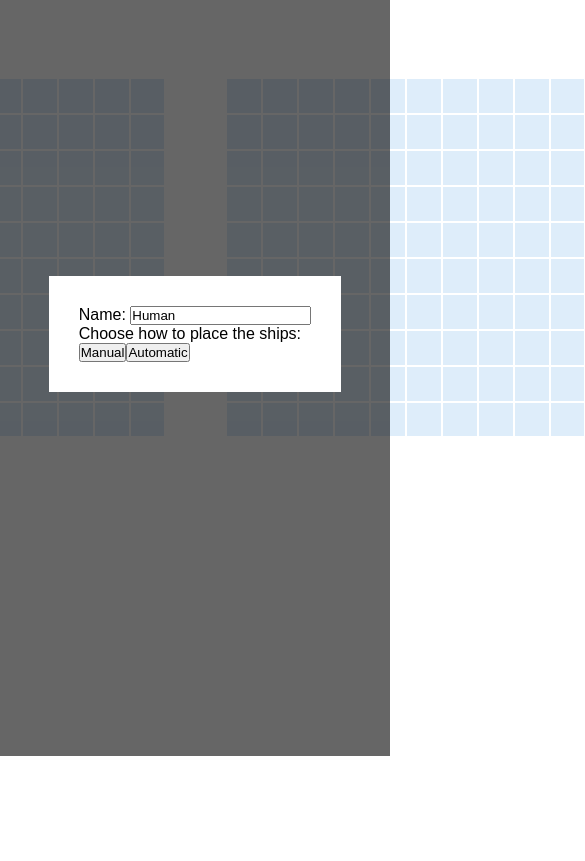
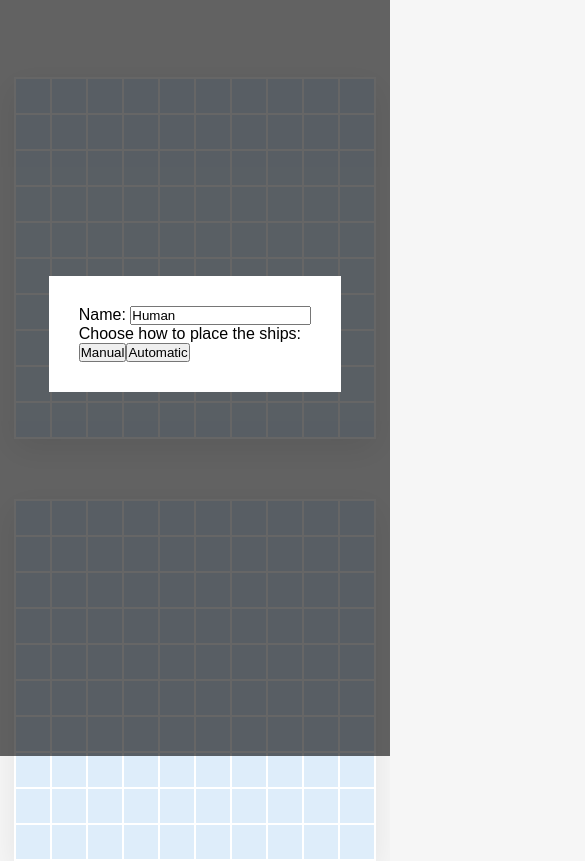
Before and after one commit to R4hul36/odin-battleship, a website with bundled scripts: page src/index.html in a window 390 px wide. Shown: the part 88-949 px from the top of the page, 585 px wide, since content can reach past the window. Before the commit the page ends 844 px from the top, so only its background shows below. Built offline with nearby package versions, Linux system fonts and the light colour scheme.

Commit message:
added better comments and styled the board

```diff
--- a/src/modules/player.js
+++ b/src/modules/player.js
@@ -3,6 +3,7 @@ import Ship from './ship.js'
 
 
 export default function Player(name) {
+  // Once a player is initialzed, the baord is automatically created by acessing the Gameboard
   const board = GameBoard()
   board.createBoard()
   const fleet = [Ship(2, 'Corvettes', "#00838f"), Ship(3, 'Destroyers', "#455a64"), Ship(3, 'Destroyers', "#455a64"), Ship(4, 'Cruisers', "#607d8b"), Ship(5, "Aircraft Carriers", "#546e7a")]
--- a/src/styles.css
+++ b/src/styles.css
@@ -6,6 +6,8 @@
 
 body {
   font-family: sans-serif;
+  background-color: rgb(246, 246, 246);
+
 }
 
 h1{
@@ -19,13 +21,11 @@ h1{
 } */
 
 .game-container {
-  width: 80%;
+  width: 70vw;
   margin: 5rem auto auto auto;
-  background-color: white;
-  display: flex;
   gap: 60px;
-  justify-content: center;
-  align-items: center;
+  display: grid;
+  grid-template-columns: repeat(auto-fit, minmax(360px, 1fr));
 }
 
 .hum-container,
@@ -38,23 +38,29 @@ h1{
   position: relative;
 }
 
+.computer-container > .board {
+  cursor: crosshair;
+}
+
 .board {
-  height: 360px;
-  width: 360px;
   border: 1px solid white;
   background-color: rgb(222, 237, 250);
   display: grid;
   grid-template-columns: repeat(10, 1fr);
+  box-shadow: 0 10px 30px rgba(0, 0, 0, 0.08);
+  transition: transform 0.2s ease, box-shadow 0.2s ease;
 
 }
 
+.board.active {
+  transform: translateY(-4px);
+  box-shadow: 0 15px 40px rgba(0, 0, 0, 0.12);
+}
 
 .cell {
   border: 1px solid white;
   width: 36px;
   height: 36px;
-  /* display: grid;
-  place-items: center; */
   display: flex;
   align-items: center;
   justify-content: center;
@@ -70,6 +76,7 @@ h1{
   /* background-color: red; */
   border: none;
   border-radius: 5px;
+
 }
 
 .ship-sunk {
@@ -87,6 +94,7 @@ h1{
 
 .miss {
   background-color: rgb(152, 225, 250);
+  opacity: 0.7;
 }
 
 .msg-container,
@@ -141,3 +149,9 @@ h1{
 .invalid-placement {
   cursor: not-allowed;
 }
+
+@media (max-width: 768px) {
+  .game-container{
+    width: 100vw;
+  }
+}
```
Also changed, not shown: src/modules/game.js (+22 -11 lines), src/modules/gameboard.js (+6 -1 lines).
